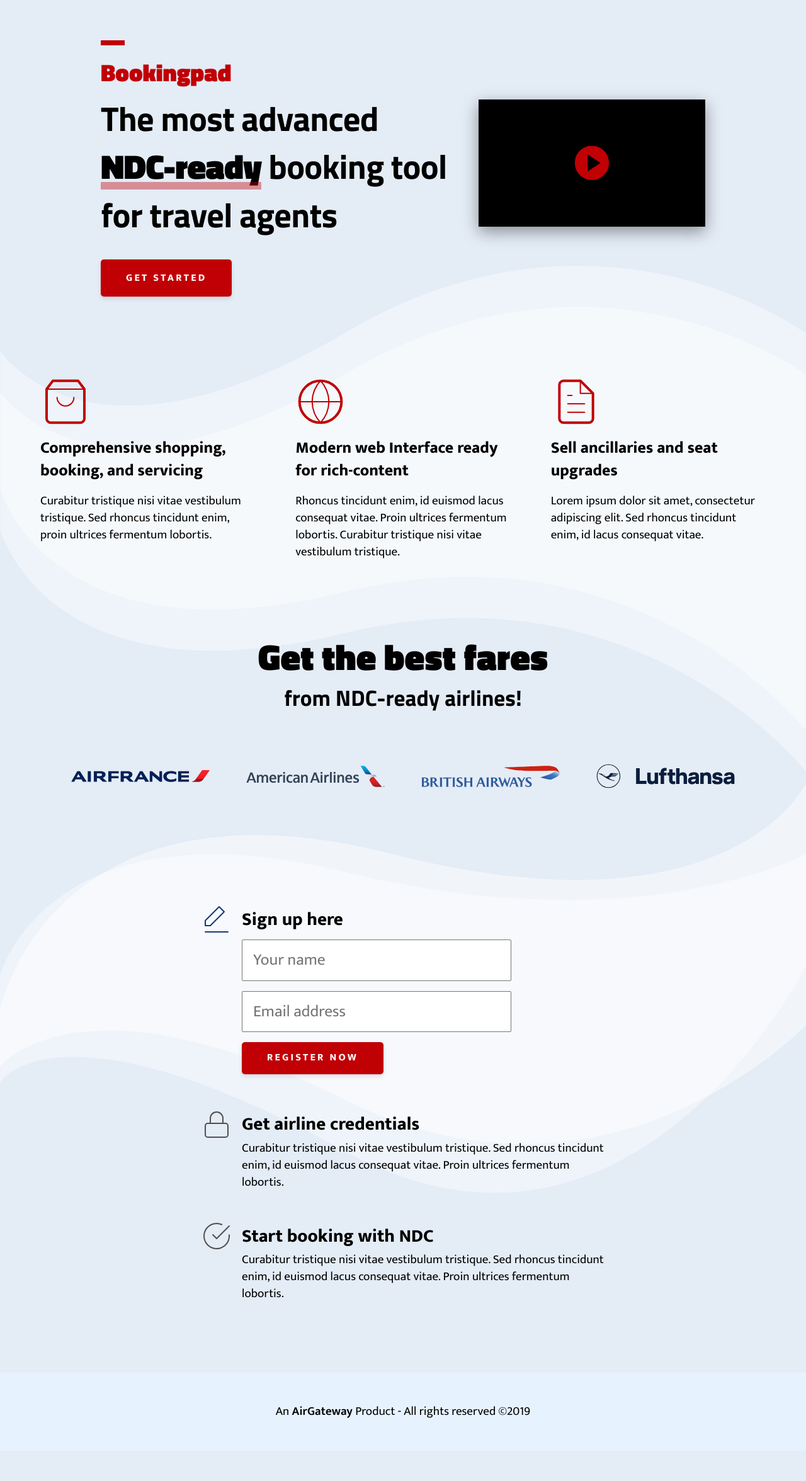
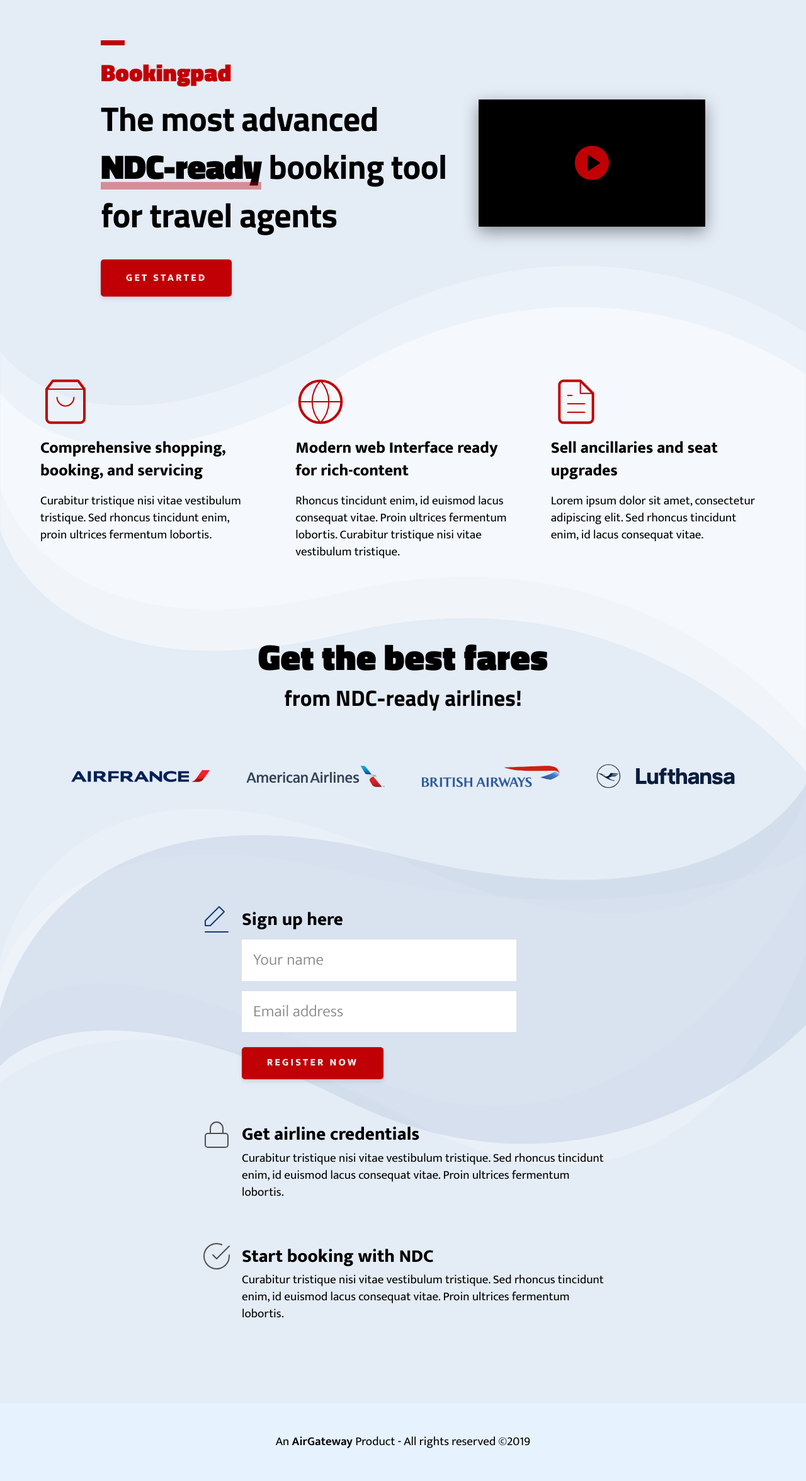
Before and after one commit to tripsimian-labs/bookingpad-web, a Jekyll site: the page built from index.md, in a window 1280 px wide. Shown: the whole page at 63% size. Built offline with Jekyll 4.4.1, drawn with Linux system fonts in a browser that asks for light colours; before the commit the page ends 2304 px from its top, so only the background shows below that.

Commit message:
Styling for form

```diff
--- a/_layouts/main.html
+++ b/_layouts/main.html
@@ -46,8 +46,8 @@
     <div class="illustration">
       <div class="winger">
           <svg viewBox="0 0 1601 1005" fill="none" xmlns="http://www.w3.org/2000/svg">
-            <path d="M1600.5 134C1600.5 134 1194 -167.337 684 134C174 435.337 0.5 169.337 0.5 169.337V442C0.5 442 94 792 684 648C1274 504 1600.5 922.503 1600.5 922.503V134Z" fill="white" fill-opacity="0.4"/>
-            <path d="M1600.5 216C1600.5 216 1194 -85.3375 684 216C174 517.337 0.5 251.337 0.5 251.337V524C0.5 524 94 874 684 730C1274 586 1600.5 1004.5 1600.5 1004.5V216Z" fill="white" fill-opacity="0.4"/>
+            <path d="M1600.5 134C1600.5 134 1194 -167.337 684 134C174 435.337 0.5 169.337 0.5 169.337V442C0.5 442 94 792 684 648C1274 504 1600.5 922.503 1600.5 922.503V134Z" fill="white" fill-opacity="0.3"/>
+            <path d="M1600.5 216C1600.5 216 1194 -85.3375 684 216C174 517.337 0.5 251.337 0.5 251.337V524C0.5 524 94 874 684 730C1274 586 1600.5 1004.5 1600.5 1004.5V216Z" fill="white" fill-opacity="0.5"/>
           </svg>
       </div>
     </div>
@@ -206,11 +206,11 @@
     </div>
     <div class="illustration">
         <div class="winger">
-            <svg viewBox="0 0 1600 813" fill="none" xmlns="http://www.w3.org/2000/svg">
-              <path d="M1600 361.999C1600 361.999 1258 1045.29 683.5 729.645C109 414 0 594.308 0 594.308V381.645C0 381.645 93.5 31.6457 683.5 175.646C1273.5 319.646 1600 140.142 1600 140.142V361.999Z" fill="white" fill-opacity="0.4"/>
-              <path d="M1600 479.857C1600 479.857 1210 891.006 683.5 627.503C157 364 0 562.166 0 562.166V449.503C0 449.503 101 -31.9998 777 140C1453 312 1600 6.10352e-05 1600 6.10352e-05V479.857Z" fill="white" fill-opacity="0.5"/>
-              </svg>
-
+            <svg viewBox="0 0 1600 758" fill="none" xmlns="http://www.w3.org/2000/svg">
+              <path d="M1600 332C1600 332 1397.5 987.645 823 672C248.5 356.355 0 594.309 0 594.309V381.646C0 381.646 93.5 31.646 683.5 175.646C1273.5 319.646 1600 140.143 1600 140.143V332Z" fill="white" fill-opacity="0.2"/>
+              <path d="M1600 189.857C1600 189.857 1258 873.148 683.5 557.503C109 241.858 0 488 0 488V354C0 354 101.5 -158.497 787 148C1472.5 454.497 1600 28 1600 28V189.857Z" fill="white" fill-opacity="0.2"/>
+              <path d="M1600 479.857C1600 479.857 1210 891.006 683.5 627.503C157 364 0 562.166 0 562.166V449.503C0 449.503 101 -31.9998 777 140C1453 312 1600 6.10352e-05 1600 6.10352e-05V479.857Z" fill="#B8C9DE" fill-opacity="0.4"/>
+            </svg>
       </div>
     </div>
     <div class="get-started">
--- a/_sass/layout.scss
+++ b/_sass/layout.scss
@@ -129,13 +129,25 @@
 }
 
 form {
-  input {
+  input[type="text"],
+  input[type="email"] {
     font-size: 1.6rem;
+    font-weight: 600;
     padding: 1rem;
     margin: .5rem 0;
+    border: 2px solid white;
+    &:focus {
+      border-color: #444444;
+    }
+  }
+  .button {
+    margin-top: 1rem;
   }
 }
-
+::placeholder {
+  font-weight: 300;
+  color: #888888;
+}
 .hero {
   margin: 0 auto;
   max-width: 72rem;
@@ -384,7 +396,7 @@
   }
   ul {
     li {
-      margin-bottom: 3rem;
+      margin-bottom: 4rem;
     }
   }
 }
```
